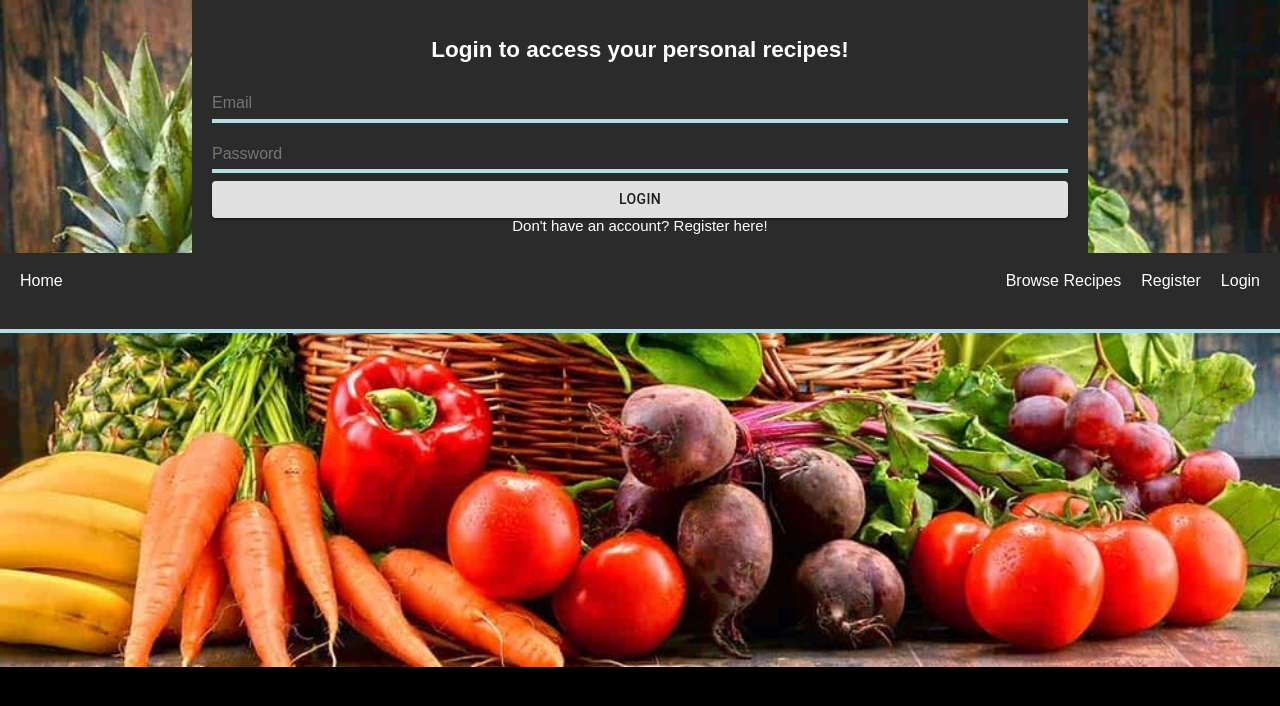
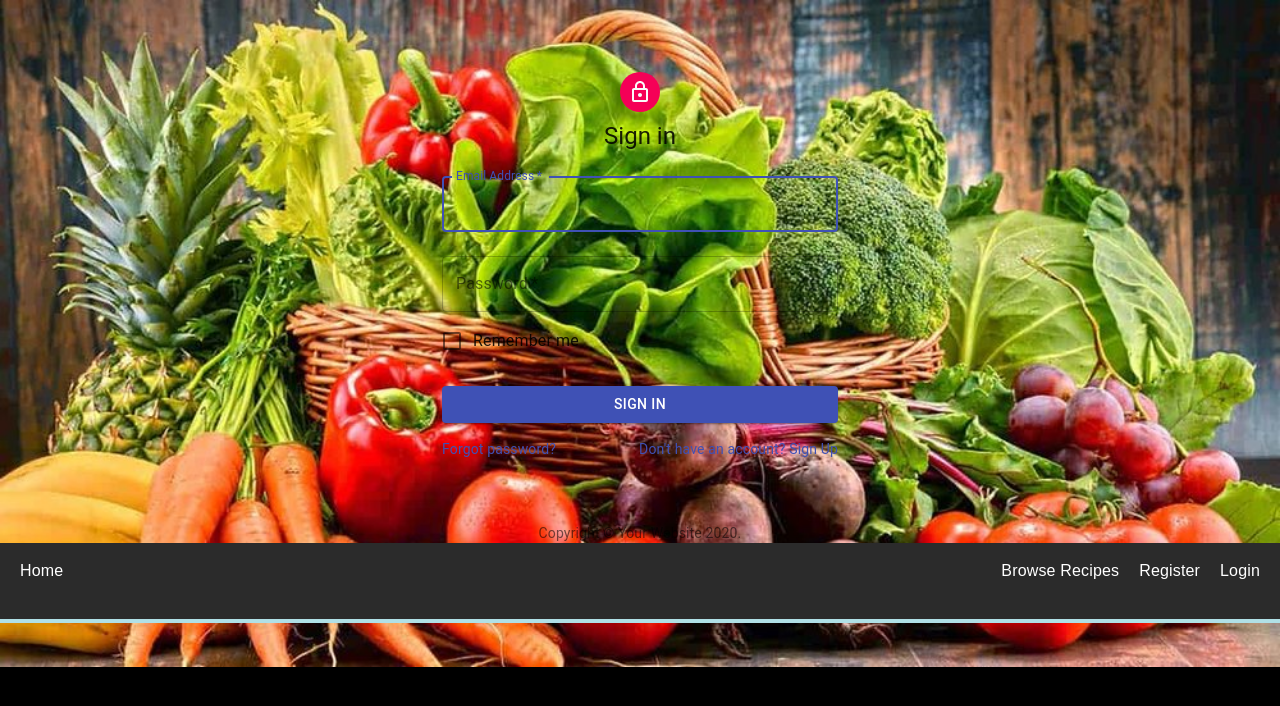
Before and after one commit to JSONJuggler/recipeManager, a React (Create React App) app in the folder client/: page /login in a window 1280 px wide. Shown: the top 706 px of the page. Built offline with nearby package versions, Linux system fonts and the light colour scheme; no server answers.

Commit message:
material login template

```diff
--- a/client/src/components/auth/Login.js
+++ b/client/src/components/auth/Login.js
@@ -1,129 +1,247 @@
-import React, { Fragment, useState, useEffect } from "react";
-import { Redirect } from "react-router-dom";
-import { connect } from "react-redux";
-import PropTypes from "prop-types";
+// import React, { Fragment, useState, useEffect } from "react";
+// import { Redirect } from "react-router-dom";
+// import { connect } from "react-redux";
+// import PropTypes from "prop-types";
 
-import { Button } from "@material-ui/core";
-import validate from "./loginValidate";
-import { login } from "../../actions/auth";
-import { Styledsub, Styledinput, Styledlink, Darkbox } from "../../stylings";
+// import { Button } from "@material-ui/core";
+// import validate from "./loginValidate";
+// import { login } from "../../actions/auth";
+// import { Styledsub, Styledinput, Styledlink, Darkbox } from "../../stylings";
 
-const Login = ({ isAuthenticated, login }) => {
-  const [formData, setFormData] = useState({
-    email: "",
-    password: ""
-  });
+// const Login = ({ isAuthenticated, login }) => {
+//   const [formData, setFormData] = useState({
+//     email: "",
+//     password: ""
+//   });
 
-  const [errors, setErrors] = useState({});
+//   const [errors, setErrors] = useState({});
 
-  const [isSubmitting, setIsSubmitting] = useState(false);
+//   const [isSubmitting, setIsSubmitting] = useState(false);
 
-  const { email, password } = formData;
+//   const { email, password } = formData;
 
-  const onChange = e => {
-    setFormData({ ...formData, [e.target.name]: e.target.value });
-    isSubmitting && setErrors(validate(formData));
-  };
+//   const onChange = e => {
+//     setFormData({ ...formData, [e.target.name]: e.target.value });
+//     isSubmitting && setErrors(validate(formData));
+//   };
 
-  const onSubmit = async e => {
-    if (e) {
-      e.preventDefault();
-      setErrors(validate(formData));
-      setIsSubmitting(true);
-    }
-  };
+//   const onSubmit = async e => {
+//     if (e) {
+//       e.preventDefault();
+//       setErrors(validate(formData));
+//       setIsSubmitting(true);
+//     }
+//   };
 
-  useEffect(() => {
-    if (Object.keys(errors).length === 0 && isSubmitting) {
-      setIsSubmitting(false);
-      login({ email, password });
-    }
-    // eslint-disable-next-line react-hooks/exhaustive-deps
-  }, [errors]);
+//   useEffect(() => {
+//     if (Object.keys(errors).length === 0 && isSubmitting) {
+//       setIsSubmitting(false);
+//       login({ email, password });
+//     }
+//     // eslint-disable-next-line react-hooks/exhaustive-deps
+//   }, [errors]);
 
-  useEffect(() => {
-    if (isSubmitting) {
-      setIsSubmitting(false);
-      window.scrollTo(0, 0);
-    }
-  }, [isSubmitting]);
+//   useEffect(() => {
+//     if (isSubmitting) {
+//       setIsSubmitting(false);
+//       window.scrollTo(0, 0);
+//     }
+//   }, [isSubmitting]);
 
-  if (isAuthenticated) {
-    return <Redirect to="/dashboard" />;
+//   if (isAuthenticated) {
+//     return <Redirect to="/dashboard" />;
+//   }
+
+//   return (
+//     <Fragment>
+//       <Darkbox>
+//         <h1>Login to access your personal recipes!</h1>
+//         <form>
+//           <div>
+//             <Styledinput
+//               validated={errors.email}
+//               type="text"
+//               name="email"
+//               placeholder="Email"
+//               value={email}
+//               onChange={e => onChange(e)}
+//             />
+//           </div>
+//           {errors.email && (
+//             <p
+//               style={{
+//                 fontSize: ".7rem",
+//                 float: "left",
+//                 margin: "0px",
+//                 padding: "0px"
+//               }}
+//             >
+//               {errors.email}
+//             </p>
+//           )}
+//           <div>
+//             <Styledinput
+//               validated={errors.password}
+//               type="password"
+//               name="password"
+//               placeholder="Password"
+//               value={password}
+//               onChange={e => onChange(e)}
+//             />
+//             {errors.password && (
+//               <p
+//                 style={{
+//                   fontSize: ".7rem",
+//                   float: "left",
+//                   margin: "0px",
+//                   padding: "0px"
+//                 }}
+//               >
+//                 {errors.password}
+//               </p>
+//             )}
+//           </div>
+
+//           {/* <Styledsub type="submit" value="Login" /> */}
+//         </form>
+//         <Button variant="contained" onClick={e => onSubmit(e)}>
+//           Login
+//         </Button>
+//         <div>
+//           <Styledlink to="/Register">
+//             Don't have an account? Register here!
+//           </Styledlink>
+//         </div>
+//       </Darkbox>
+//     </Fragment>
+//   );
+// };
+
+// Login.propTypes = {
+//   isAuthenticated: PropTypes.bool,
+//   login: PropTypes.func.isRequired
+// };
+
+// const mapStateToProps = state => ({
+//   isAuthenticated: state.auth.isAuthenticated
+// });
+
+// export default connect(mapStateToProps, { login })(Login);
+
+import React from "react";
+import Avatar from "@material-ui/core/Avatar";
+import Button from "@material-ui/core/Button";
+import CssBaseline from "@material-ui/core/CssBaseline";
+import TextField from "@material-ui/core/TextField";
+import FormControlLabel from "@material-ui/core/FormControlLabel";
+import Checkbox from "@material-ui/core/Checkbox";
+import Link from "@material-ui/core/Link";
+import Grid from "@material-ui/core/Grid";
+import Box from "@material-ui/core/Box";
+import LockOutlinedIcon from "@material-ui/icons/LockOutlined";
+import Typography from "@material-ui/core/Typography";
+import { makeStyles } from "@material-ui/core/styles";
+import Container from "@material-ui/core/Container";
+
+function Copyright() {
+  return (
+    <Typography variant="body2" color="textSecondary" align="center">
+      {"Copyright © "}
+      <Link color="inherit" href="https://material-ui.com/">
+        Your Website
+      </Link>{" "}
+      {new Date().getFullYear()}
+      {"."}
+    </Typography>
+  );
+}
+
+const useStyles = makeStyles(theme => ({
+  paper: {
+    marginTop: theme.spacing(8),
+    display: "flex",
+    flexDirection: "column",
+    alignItems: "center"
+  },
+  avatar: {
+    margin: theme.spacing(1),
+    backgroundColor: theme.palette.secondary.main
+  },
+  form: {
+    width: "100%", // Fix IE 11 issue.
+    marginTop: theme.spacing(1)
+  },
+  submit: {
+    margin: theme.spacing(3, 0, 2)
   }
+}));
+
+export default function SignIn() {
+  const classes = useStyles();
 
   return (
-    <Fragment>
-      <Darkbox>
-        <h1>Login to access your personal recipes!</h1>
-        <form>
-          <div>
-            <Styledinput
-              validated={errors.email}
-              type="text"
-              name="email"
-              placeholder="Email"
-              value={email}
-              onChange={e => onChange(e)}
-            />
-          </div>
-          {errors.email && (
-            <p
-              style={{
-                fontSize: ".7rem",
-                float: "left",
-                margin: "0px",
-                padding: "0px"
-              }}
-            >
-              {errors.email}
-            </p>
-          )}
-          <div>
-            <Styledinput
-              validated={errors.password}
-              type="password"
-              name="password"
-              placeholder="Password"
-              value={password}
-              onChange={e => onChange(e)}
-            />
-            {errors.password && (
-              <p
-                style={{
-                  fontSize: ".7rem",
-                  float: "left",
-                  margin: "0px",
-                  padding: "0px"
-                }}
-              >
-                {errors.password}
-              </p>
-            )}
-          </div>
-
-          {/* <Styledsub type="submit" value="Login" /> */}
+    <Container component="main" maxWidth="xs">
+      <CssBaseline />
+      <div className={classes.paper}>
+        <Avatar className={classes.avatar}>
+          <LockOutlinedIcon />
+        </Avatar>
+        <Typography component="h1" variant="h5">
+          Sign in
+        </Typography>
+        <form className={classes.form} noValidate>
+          <TextField
+            variant="outlined"
+            margin="normal"
+            required
+            fullWidth
+            id="email"
+            label="Email Address"
+            name="email"
+            autoComplete="email"
+            autoFocus
+          />
+          <TextField
+            variant="outlined"
+            margin="normal"
+            required
+            fullWidth
+            name="password"
+            label="Password"
+            type="password"
+            id="password"
+            autoComplete="current-password"
+          />
+          <FormControlLabel
+            control={<Checkbox value="remember" color="primary" />}
+            label="Remember me"
+          />
+          <Button
+            type="submit"
+            fullWidth
+            variant="contained"
+            color="primary"
+            className={classes.submit}
+          >
+            Sign In
+          </Button>
+          <Grid container>
+            <Grid item xs>
+              <Link href="#" variant="body2">
+                Forgot password?
+              </Link>
+            </Grid>
+            <Grid item>
+              <Link href="#" variant="body2">
+                {"Don't have an account? Sign Up"}
+              </Link>
+            </Grid>
+          </Grid>
         </form>
-        <Button variant="contained" onClick={e => onSubmit(e)}>
-          Login
-        </Button>
-        <div>
-          <Styledlink to="/Register">
-            Don't have an account? Register here!
-          </Styledlink>
-        </div>
-      </Darkbox>
-    </Fragment>
+      </div>
+      <Box mt={8}>
+        <Copyright />
+      </Box>
+    </Container>
   );
-};
-
-Login.propTypes = {
-  isAuthenticated: PropTypes.bool,
-  login: PropTypes.func.isRequired
-};
-
-const mapStateToProps = state => ({
-  isAuthenticated: state.auth.isAuthenticated
-});
-
-export default connect(mapStateToProps, { login })(Login);
+}
```
